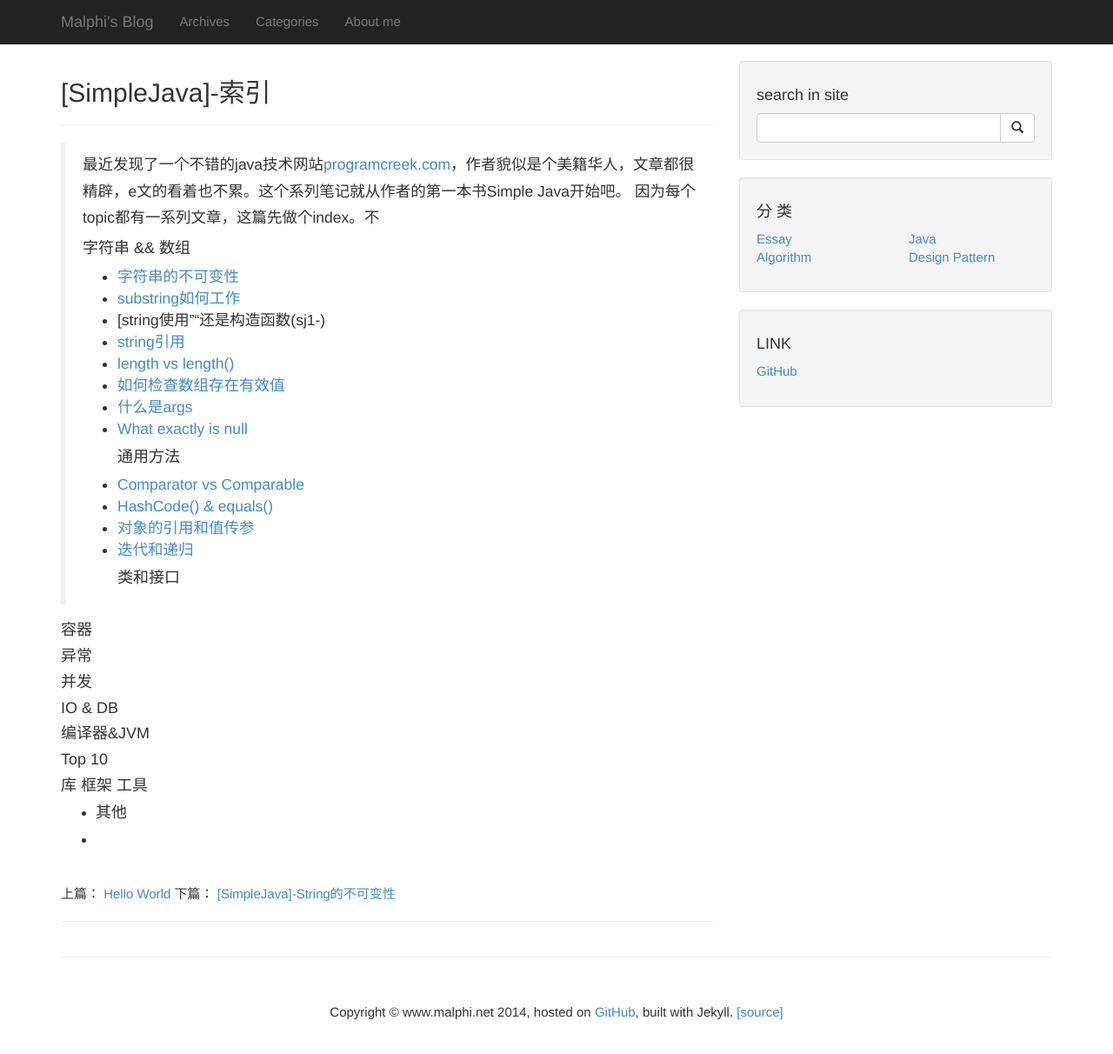
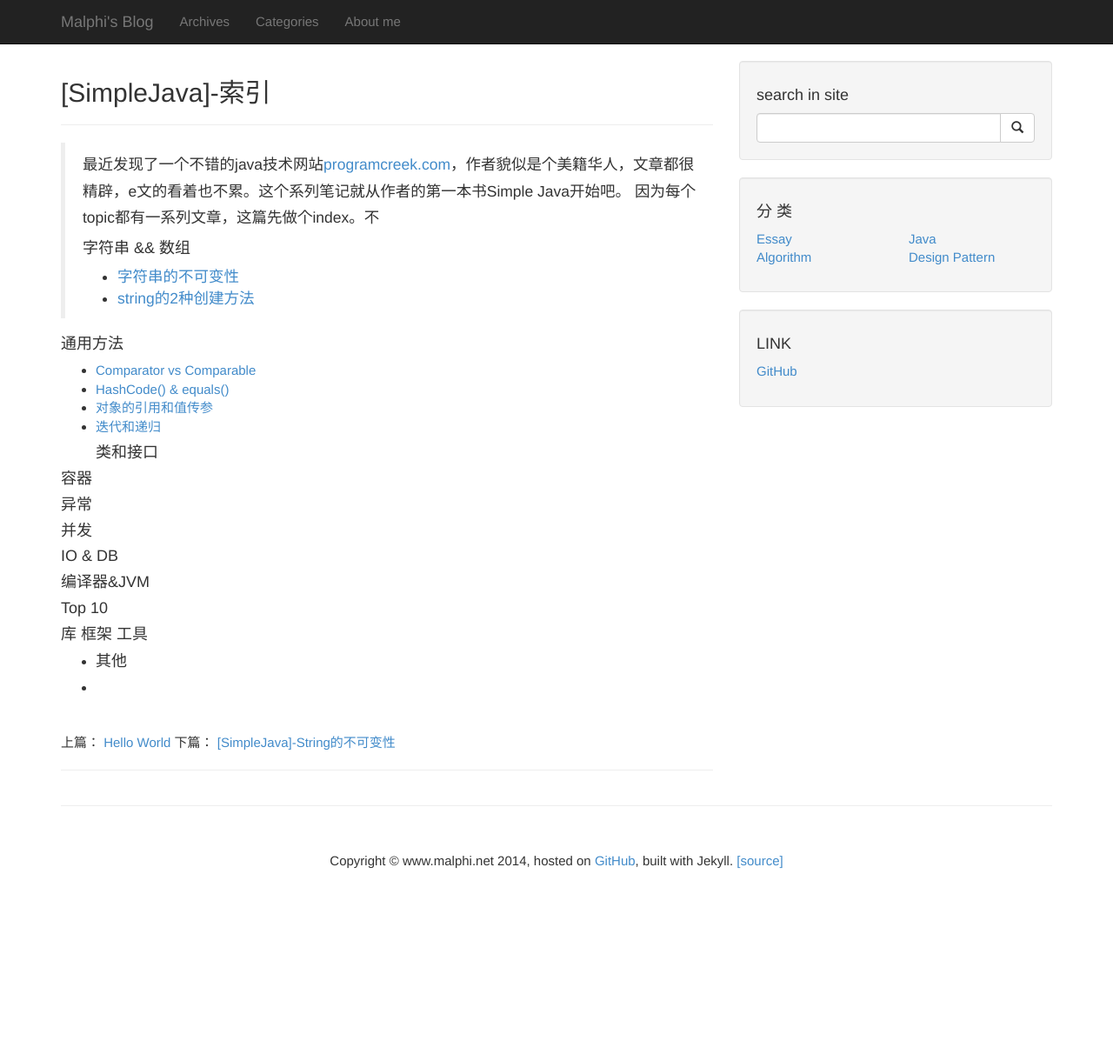
Before and after one commit to hanlinlibham/hanlinlibham.github.io, a Jekyll site: the page built from _posts/simplejava/2014-09-26-simplejava0.markdown, in a window 1280 px wide and 1237 px high. Shown: the top 1212 px of the window at 87% size. Built offline with Jekyll 4.4.1, drawn with Linux system fonts in a browser that asks for light colours; nearby versions of some CDN libraries; library files that are not in the unit come from our copies; Markdown is read by kramdown in place of the engine named in the settings; comment, search, counter and statistics services are not loaded.

Commit message:
add string create

```diff
--- a/_posts/simplejava/2014-09-26-simplejava0.markdown
+++ b/_posts/simplejava/2014-09-26-simplejava0.markdown
@@ -8,13 +8,8 @@ tags: [simplejava]
 >因为每个topic都有一系列文章，这篇先做个index。不
 #### 字符串 && 数组
 * [字符串的不可变性](sj1-string-immutability.html)
-* [substring如何工作](sj1-)
-* [string使用""还是构造函数(sj1-)
-* [string引用](sj1-)
-* [length vs length()](sj1-)
-* [如何检查数组存在有效值](sj1-)
-* [什么是args](sj1-)
-* [What exactly is null](sj1-)
+* [string的2种创建方法](sj1-string-create.html)
+
 #### 通用方法
 * [Comparator vs Comparable](sj2-)
 * [HashCode() & equals()](sj2-)
```
Also changed, not shown: _posts/simplejava/2014-09-28-sj1-string-create.markdown (added, +34 -0 lines).
